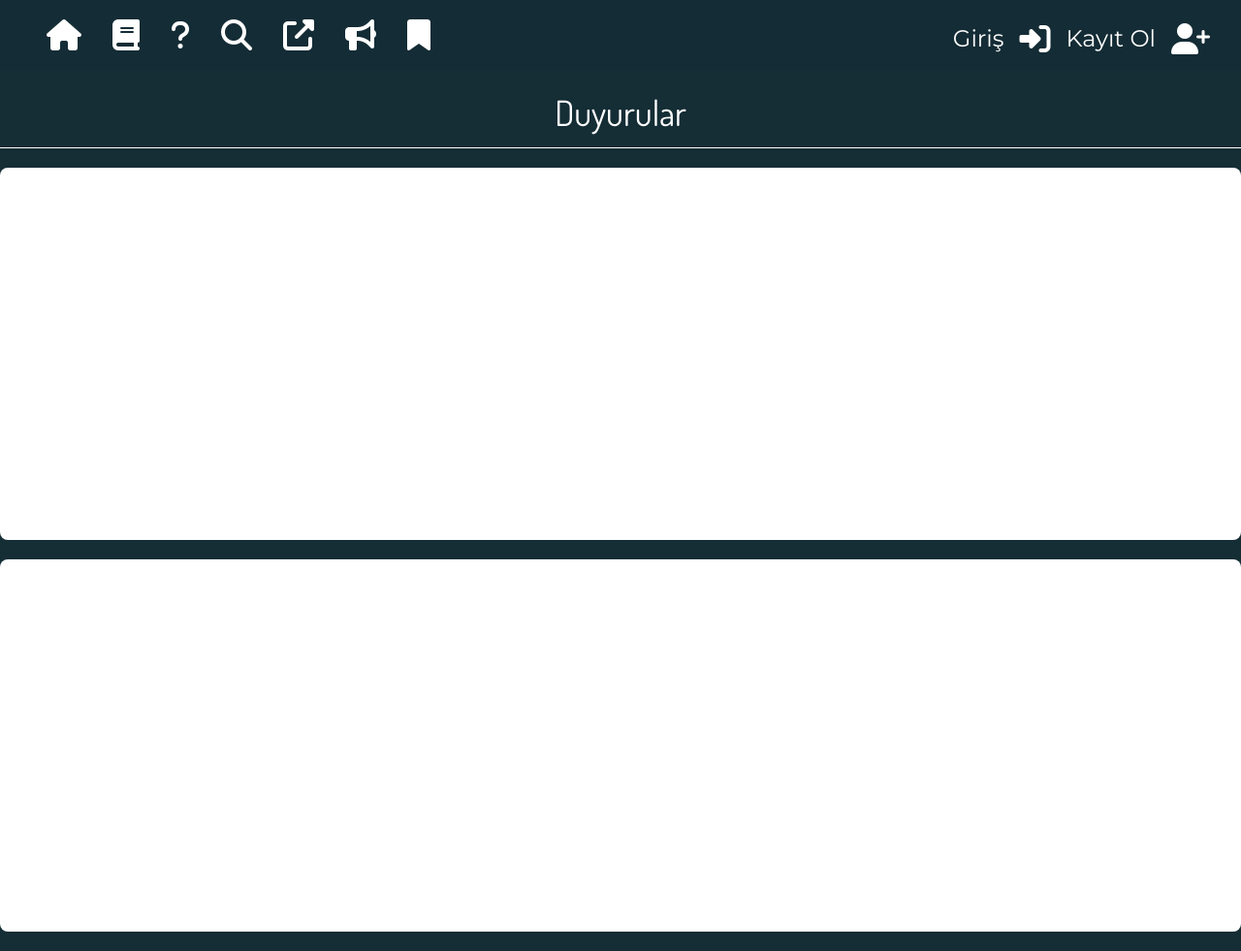
After one commit to PlatinMavi/MangaBridge2.0, a Django app: page /Duyuru/ in a window 1280 px wide. The commit adds this page. Shown: the whole page at 97% size. Run offline with Django 4.2, Linux system fonts and the light colour scheme; data that the repository does not hold is empty; some libraries are stand-ins or nearby versions.

Commit message:
New theme, Duyuru complete

```diff
--- a/MangaBridge/Manga/templates/Boilerplate.html
+++ b/MangaBridge/Manga/templates/Boilerplate.html
@@ -25,11 +25,20 @@
         .M{
             font-family: 'Montserrat', sans-serif;
         }
+        .bgd{
+            background-color: #152D35;
+        }
+        .bgl{
+            background-color: #345B63;
+        }
+        .bgvl{
+            background-color: #D4ECDD;
+        }
     </style>
 
 </head>
-<body class="bg-gradient-to-r from-rose-100 to-teal-100">
-    <nav class="w-full fixed top-0 left-0 z-50 bg-black bg-opacity-40">
+<body class="bgd">
+    <nav class="w-full fixed top-0 left-0 z-50 " style="background-color: #152d3573;">
         <div class="flex ">
             <div class=" p-4 flex my-2 ml-4">
                 <a href="/"><i class="fa-solid fa-house fa-2xl text-white mx-4 w-max"></i></a>
@@ -37,17 +46,47 @@
                 <a href="SSS.html"><i class="fa-solid fa-question fa-2xl text-white mx-4 w-max"></i></a>
                 <a href=""><i class="fa-solid fa-magnifying-glass fa-2xl text-white mx-4 w-max"></i></a>
                 <a href="/NewUpload"><i class="fa-solid fa-up-right-from-square fa-2xl text-white mx-4 w-max"></i></a>
-                <a href="Duyuru.html"><i class="fa-solid fa-bullhorn fa-2xl fa-2xl text-white mx-4 w-max"></i></a>
+                <a href="/Duyuru"><i class="fa-solid fa-bullhorn fa-2xl fa-2xl text-white mx-4 w-max"></i></a>
                 <a href=""><i class="fa-solid fa-bookmark fa-2xl text-white mx-4 w-max"></i></a>
             </div>
-            <div class="absolute right-0 w-max my-2 p-4 flex ">
-                <a href="" class="flex"><h1 class="text-white text-2xl M ">Giriş</h1> <i class="fa-solid fa-right-to-bracket fa-2xl text-white mx-4 w-max my-4"></i></a>
-                <a href="" class="flex"><h1 class="text-white text-2xl M ">Kayıt Ol</h1> <i class="fa-solid fa-user-plus fa-2xl text-white my-4 w-max mx-4"></i></a>
-            </div>
+            {% if user.is_authenticated%}
+                <div class="flex items-center absolute right-0 w-max p-3">
+                    <div class="flex items-center ml-3">
+                        <div class="flex items-center mr-4">
+                            <button type="button" class="flex" aria-expanded="false" data-dropdown-toggle="dropdown-user">
+                                <h2 class="text-white text-2xl M mr-2 mt-2"> {{user.username}}</h2>
+                                <img class="w-12 h-12 rounded-full" src="/media/{{user.profile_picture}}">
+                            </button>
+                        </div>
+                        <div class="z-50 hidden my-4 text-base list-none bg-white divide-y divide-gray-100 rounded shadow dark:bg-gray-700 dark:divide-gray-600" id="dropdown-user">
+                            <ul class="py-1" role="none">
+                                <li>
+                                    <a href="/User/Logout" class="block px-4 py-2 text-sm text-gray-700 hover:bg-gray-100 " role="menuitem">Çıkış Yap</a>
+                                </li>
+                                <li>
+                                    <a href="" class="block px-4 py-2 text-sm text-gray-700 hover:bg-gray-100 " role="menuitem">Profil</a>
+                                </li>
+                                <li>
+                                    <a href="" class="block px-4 py-2 text-sm text-gray-700 hover:bg-gray-100 " role="menuitem">Kaydedilenlerim</a>
+                                </li>
+                                <li>
+                                    <a href="" class="block px-4 py-2 text-sm text-gray-700 hover:bg-gray-100 " role="menuitem">Koleksiyonlar</a>
+                                </li>
+                            </ul>
+                        </div>
+                    </div>
+                </div>
+            {%else%}
+                <div class="absolute right-0 w-max my-2 p-4 flex ">
+                    <a href="/User/Login" class="flex"><h1 class="text-white text-2xl M ">Giriş</h1> <i class="fa-solid fa-right-to-bracket fa-2xl text-white mx-4 w-max my-4"></i></a>
+                    <a href="/User/Register" class="flex"><h1 class="text-white text-2xl M ">Kayıt Ol</h1> <i class="fa-solid fa-user-plus fa-2xl text-white my-4 w-max mx-4"></i></a>
+                </div>
+            {%endif%}
         </div>
     </nav>
         {% block content %}
 
         {% endblock content%}
+        <script src="https://cdnjs.cloudflare.com/ajax/libs/flowbite/1.6.4/flowbite.min.js"></script>
 </body>
 </html>
--- /dev/null
+++ b/MangaBridge/Manga/templates/Duyuru.html
@@ -0,0 +1,23 @@
+{%extends "Boilerplate.html"%}
+{% block title %}Duyuru{% endblock %}
+{%load static%}
+{%block content%}
+    <div class="container mx-auto text-white mt-24">
+        <h1 class="text-4xl D w-max mx-auto my-2">Duyurular</h2>
+        <hr class="h-px my-4 bg-white border-0">
+        <div class="w-full h-96 bg-white rounded-lg my-5">
+            <p class="mx-auto pt-36 text-3xl w-max">Reklam</p>
+        </div>
+
+        {% for x in Duyuru %}
+            <div class="bgl p-4">
+                <h1 class="text-2xl M my-2"> {{x.title}} </h1>
+                <p> {{x.description}} </p>
+            </div>
+        {%endfor%}
+
+        <div class="w-full h-96 bg-white rounded-lg my-5">
+            <p class="mx-auto pt-36 text-3xl w-max">Reklam</p>
+        </div>
+    </div>
+{%endblock content%}
--- a/MangaBridge/Manga/urls.py
+++ b/MangaBridge/Manga/urls.py
@@ -4,6 +4,7 @@ from. import views
 
 urlpatterns = [
     path("", views.Index, name = "Index"),
-    path("details/<int:id>", views.MangaView, name= "MangaView"),
+    path("Details/<int:id>", views.MangaView, name= "MangaView"),
     path("NewUpload/", views.NewUploads, name="NewUploads"),
+    path("Duyuru/", views.DuyuruView, name="duyuru")
 ]
--- a/MangaBridge/Manga/views.py
+++ b/MangaBridge/Manga/views.py
@@ -65,3 +65,14 @@ def NewUploads(request):
     template = loader.get_template("NewUploads.html")
 
     return HttpResponse(template.render(context, request))
+
+def DuyuruView(request):
+    duyuru = Duyuru.objects.all().order_by("-id")
+
+    context = {
+        "Duyuru":duyuru
+    }
+
+    template = loader.get_template("Duyuru.html")
+
+    return HttpResponse(template.render(context, request))
--- a/MangaBridge/MangaBridge/settings.py
+++ b/MangaBridge/MangaBridge/settings.py
@@ -136,3 +136,6 @@ import os
 
 MEDIA_URL = '/media/'
 MEDIA_ROOT = os.path.join(BASE_DIR, 'media')
+
+
+AUTHENTICATION_BACKENDS = ["Users.backends.EmailBackend"]
```
Also changed, not shown: MangaBridge/Manga/templates/Index.html (+9 -9 lines), MangaBridge/Manga/templates/MangaView.html (+11 -11 lines), MangaBridge/Manga/templates/NewUploads.html (+4 -4 lines), MangaBridge/Users/backends.py (added, +18 -0 lines), MangaBridge/Users/forms.py (+16 -1 lines), MangaBridge/Users/templates/Boilerplate.html (+12 -3 lines), MangaBridge/Users/views.py (+3 -4 lines).
